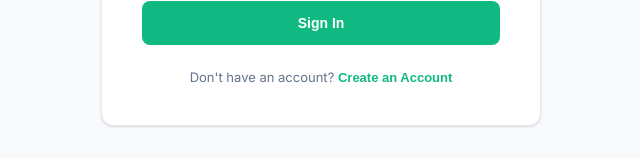
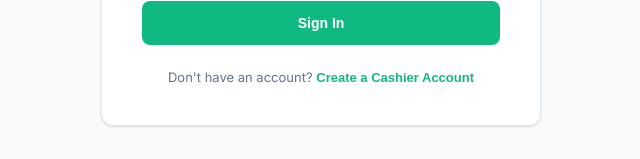
Before and after one commit to reymartrubio24-beep/pos-app, a React (Vite) app: page / in a window 1280 px wide. Shown: the part 499-658 px from the top of the page, without its empty margins (319-959 px from the left). Built offline with nearby package versions, Linux system fonts and the light colour scheme.

Commit message:
feat: update button label to clarify account creation type in Login component

```diff
--- a/src/pages/Login.jsx
+++ b/src/pages/Login.jsx
@@ -223,7 +223,7 @@ const Login = ({ onLogin }) => {
                   setError('');
                 }}
               >
-                {isRegistering ? 'Sign In' : 'Create an Account'}
+                {isRegistering ? 'Sign In' : 'Create a Cashier Account'}
               </button>
             </p>
           </div>
```
